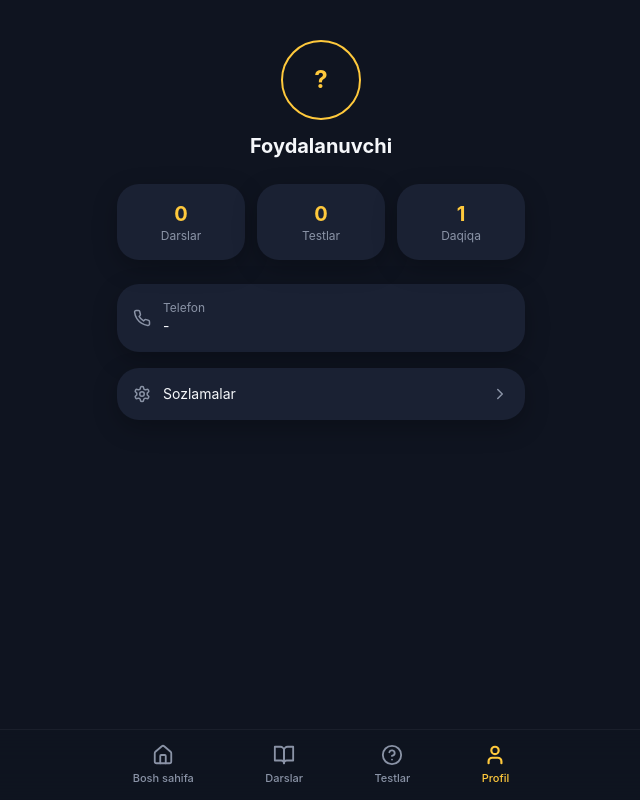
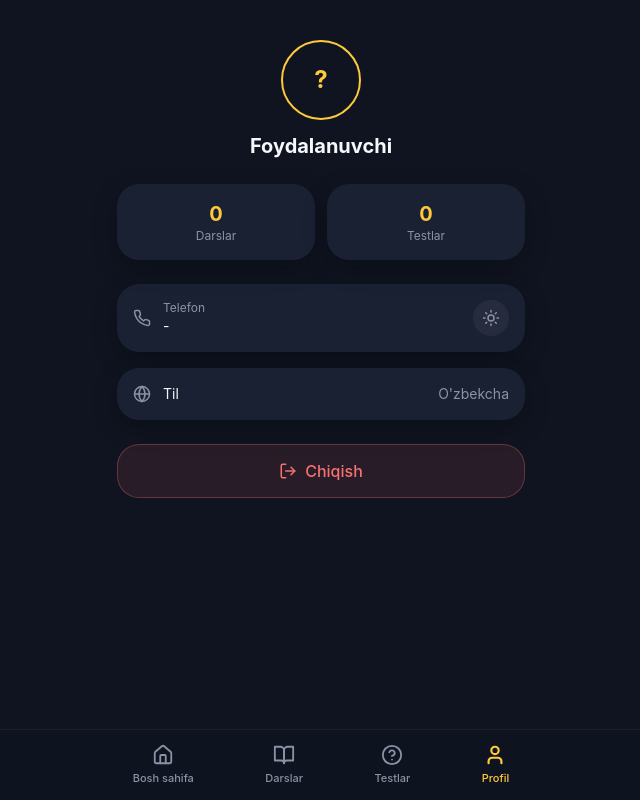
Before and after one commit to zubairhamedov/zubaelektro, a Next.js app: page /profil in a window 1280 px wide. Shown: the whole page, without its empty margins (319-959 px from the left). Built offline with nearby package versions, Linux system fonts and the light colour scheme; no server answers.

Commit message:
Update page.tsx

```diff
--- a/app/profil/page.tsx
+++ b/app/profil/page.tsx
@@ -1,12 +1,14 @@
 "use client";
 
 import { useEffect, useState } from "react";
-import { Phone, Settings, ChevronRight } from "lucide-react";
-import Link from "next/link";
-import { supabase } from "@/lib/supabase";
+import { useRouter } from "next/navigation";
+import { Phone, LogOut, Globe } from "lucide-react";
+import { supabase, logout } from "@/lib/supabase";
+import ThemeToggle from "@/components/ThemeToggle";
 import BottomTab from "@/components/BottomTab";
 
 export default function ProfilPage() {
+  const router = useRouter();
   const [profile, setProfile] = useState<any>(null);
   const [lessonsDone, setLessonsDone] = useState(0);
 
@@ -33,21 +35,32 @@ export default function ProfilPage() {
     load();
   }, []);
 
-  const initial = profile?.full_name?.[0]?.toUpperCase() || "?";
+  function getInitials(fullName: string | undefined) {
+    if (!fullName) return "?";
+    const parts = fullName.trim().split(/\s+/);
+    const first = parts[0]?.[0] || "";
+    const second = parts[1]?.[0] || "";
+    return (first + second).toUpperCase();
+  }
+
+  async function handleLogout() {
+    await logout();
+    router.push("/login");
+  }
 
   return (
     <div className="min-h-screen pb-28">
       <div className="mx-auto max-w-md px-5 pt-10">
         <div className="flex flex-col items-center gap-3">
           <div className="flex h-20 w-20 items-center justify-center rounded-full border-2 border-accent text-2xl font-bold text-accent">
-            {initial}
+            {getInitials(profile?.full_name)}
           </div>
           <h1 className="font-display text-xl font-bold">
             {profile?.full_name || "Foydalanuvchi"}
           </h1>
         </div>
 
-        <div className="mt-6 grid grid-cols-3 gap-3">
+        <div className="mt-6 grid grid-cols-2 gap-3">
           <div className="rounded-xl2 bg-surface p-4 text-center shadow-card">
             <p className="font-display text-xl font-bold text-accent">
               {lessonsDone}
@@ -58,30 +71,34 @@ export default function ProfilPage() {
             <p className="font-display text-xl font-bold text-accent">0</p>
             <p className="text-xs text-textSecondary">Testlar</p>
           </div>
-          <div className="rounded-xl2 bg-surface p-4 text-center shadow-card">
-            <p className="font-display text-xl font-bold text-accent">1</p>
-            <p className="text-xs text-textSecondary">Daqiqa</p>
-          </div>
         </div>
 
-        <div className="mt-6 flex items-center gap-3 rounded-xl2 bg-surface p-4 shadow-card">
-          <Phone size={18} className="text-textSecondary" />
-          <div>
-            <p className="text-xs text-textSecondary">Telefon</p>
-            <p className="text-sm">{profile?.phone || "-"}</p>
+        <div className="mt-6 flex items-center justify-between rounded-xl2 bg-surface p-4 shadow-card">
+          <div className="flex items-center gap-3">
+            <Phone size={18} className="text-textSecondary" />
+            <div>
+              <p className="text-xs text-textSecondary">Telefon</p>
+              <p className="text-sm">{profile?.phone || "-"}</p>
+            </div>
           </div>
+          <ThemeToggle />
         </div>
 
-        <Link
-          href="/sozlamalar"
-          className="mt-4 flex items-center justify-between rounded-xl2 bg-surface p-4 shadow-card active:bg-surfaceHover"
+        <div className="mt-4 flex items-center justify-between rounded-xl2 bg-surface p-4 shadow-card">
+          <div className="flex items-center gap-3">
+            <Globe size={18} className="text-textSecondary" />
+            <span className="text-sm">Til</span>
+          </div>
+          <span className="text-sm text-textSecondary">O'zbekcha</span>
+        </div>
+
+        <button
+          onClick={handleLogout}
+          className="mt-6 flex w-full items-center justify-center gap-2 rounded-xl2 border border-danger/30 bg-danger/10 py-3.5 font-medium text-danger active:opacity-80"
         >
-          <div className="flex items-center gap-3">
-            <Settings size={18} className="text-textSecondary" />
-            <span className="text-sm">Sozlamalar</span>
-          </div>
-          <ChevronRight size={18} className="text-textSecondary" />
-        </Link>
+          <LogOut size={18} />
+          Chiqish
+        </button>
       </div>
       <BottomTab />
     </div>
```
